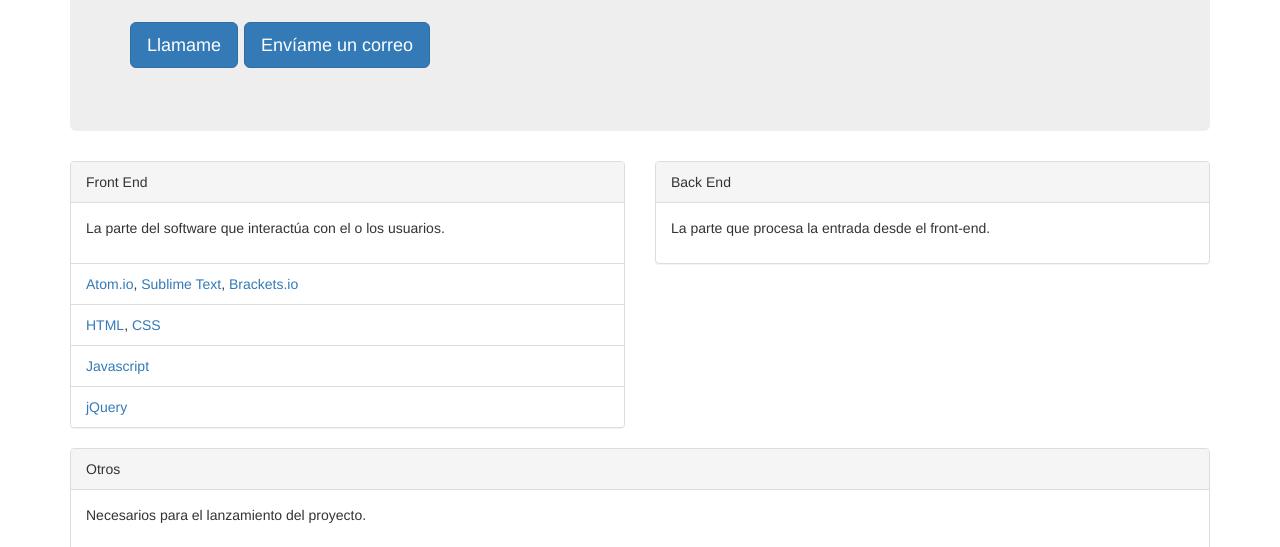
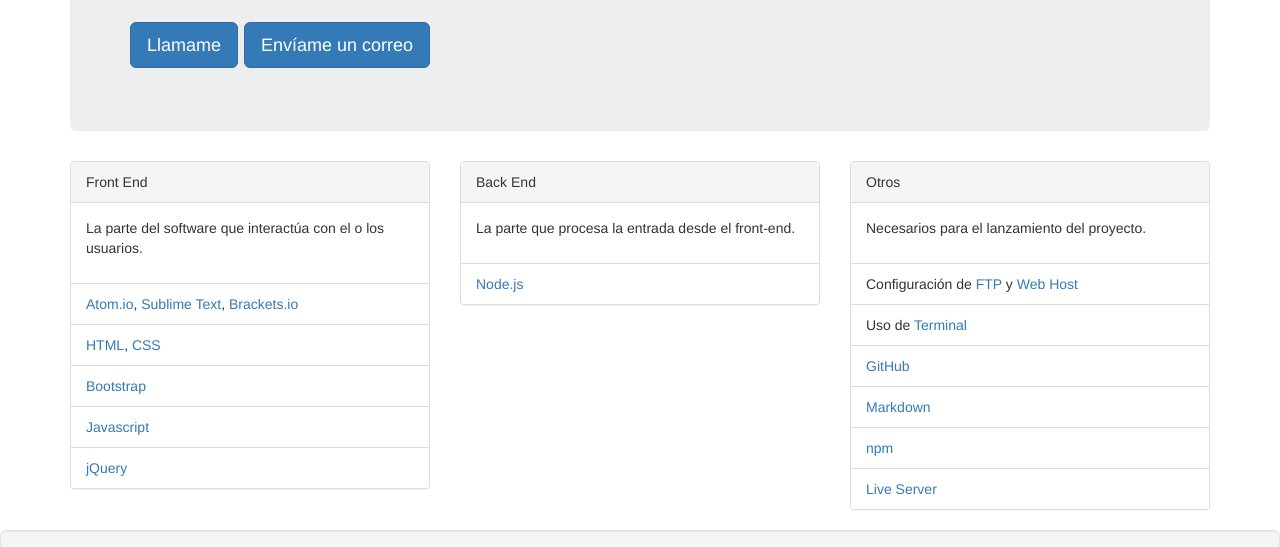
Before and after one commit to ruckysolis/ruckysolis.github.io, a plain HTML site: page index.html in a window 1280 px wide. Shown: the part 252-799 px from the top of the page. Drawn offline with nearby package versions, Linux system fonts and the light colour scheme.

Commit message:
aumentado el index

```diff
--- a/index.html
+++ b/index.html
@@ -58,7 +58,7 @@
   </div>
 
   <div class="row">
-    <div class="col-sm-6">
+    <div class="col-sm-4">
       <div class="panel panel-default">
         <!-- Default panel contents -->
         <div class="panel-heading">Front End</div>
@@ -78,6 +78,9 @@
             <a href="https://developer.mozilla.org/es/docs/Web/CSS">CSS</a>
           </li>
           <li class="list-group-item">
+            <a href="http://getbootstrap.com/">Bootstrap</a>
+          </li>
+          <li class="list-group-item">
             <a href="https://developer.mozilla.org/es/docs/Web/JavaScript">Javascript</a>
           </li>
           <li class="list-group-item">
@@ -87,7 +90,7 @@
       </div>
     </div>
 
-    <div class="col-sm-6">
+    <div class="col-sm-4">
       <div class="panel panel-default">
         <!-- Default panel contents -->
         <div class="panel-heading">Back End</div>
@@ -95,12 +98,14 @@
             <p>La parte que procesa la entrada desde el front-end.</p>
           </div>
 
-          <!-- List group -->
+        <!-- List group -->
+        <ul class="list-group">
+          <li class="list-group-item"><a href="https://nodejs.org">Node.js</a></li>
+        </ul>
         </div>
     </div>
-  </div>
-  <div class="row">
-    <div class="col-sm-12">
+
+    <div class="col-sm-4">
       <div class="panel panel-default">
         <!-- Default panel contents -->
         <div class="panel-heading">Otros</div>
@@ -119,7 +124,9 @@
             </li>
             <li class="list-group-item"><a href="https://github.com/">GitHub</a>
             </li>
-            <li class="list-group-item"><a href="https://daringfireball.net/projects/markdown/">Markdown</a>
+            <li class="list-group-item"><a href="https://daringfireball.net/projects/markdown/">Markdown</a></li>
+            <li class="list-group-item"><a href="https://www.npmjs.com/">npm</a></li>
+            <li class="list-group-item"><a href="https://github.com/tapio/live-server">Live Server</a>
             </li>
           </ul>
         </div>
```
